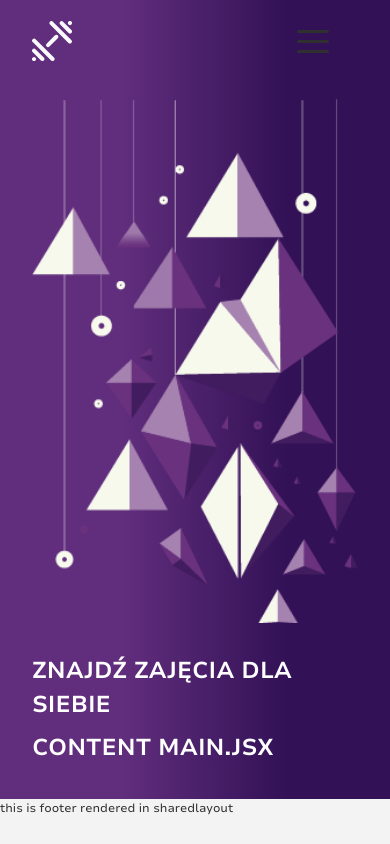
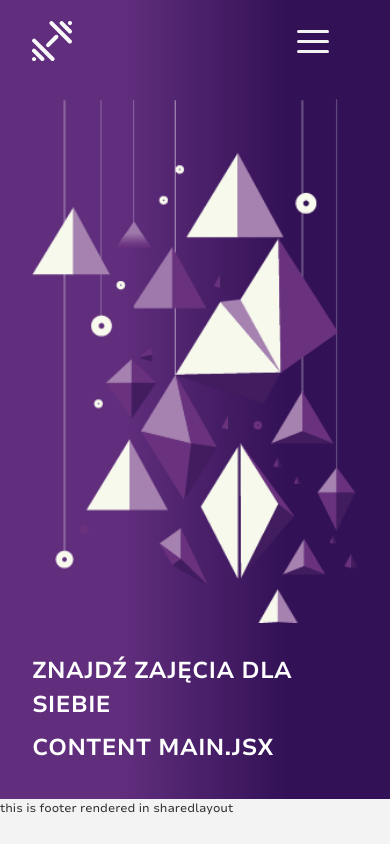
Before and after one commit to Zjadlbyscos/znajdzinstruktora, a React (Create React App) app: page / in a window 390 px wide. Built offline with nearby package versions, Linux system fonts and the light colour scheme.

Commit message:
fix hamburger - header

```diff
--- a/src/components/Header/Header.jsx
+++ b/src/components/Header/Header.jsx
@@ -45,7 +45,7 @@ export const Header = () => {
             toggle={toggle(setOpen)}
             direction="right"
             label="Show menu"
-            color="#303030"
+            color="#f3f3f3"
             rounded
           />
         </HamburgerStyle>
--- a/src/components/Header/Header.styled.jsx
+++ b/src/components/Header/Header.styled.jsx
@@ -55,6 +55,7 @@ export const HamburgerStyle = styled.div`
   position: absolute;
   right: 21px;
   z-index: 2000;
+  color: white;
   @media (min-width: 768px) {
     display: none;
   }
```
